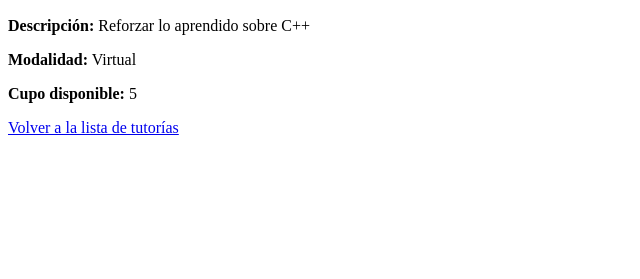
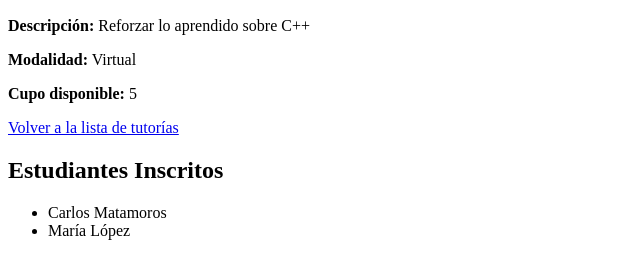
Before and after one commit to dsalazar-lectures/CI0136-I2025-final-project, a Flask app: page /tutoria/1 in a window 1280 px wide. Shown: the part 199-478 px from the top of the page, without its empty margins (0-640 px from the left). Run offline with Flask 3, Linux system fonts and the light colour scheme.

Commit message:
Visualización de estudiantes inscritos en la tutoría

```diff
--- a/app/controllers/tutoriaControllers.py
+++ b/app/controllers/tutoriaControllers.py
@@ -13,4 +13,4 @@ def getTutoriaById(id):
     if tutoria is None:
         return render_template('404.html'), 404
     else:
-        return render_template('tutoria.html', tutoria=tutoria)
+        return render_template('tutoria.html', tutoria=tutoria, estudiantes=tutoria.estudiantes_inscritos)
--- a/app/models/repoTutorias.py
+++ b/app/models/repoTutorias.py
@@ -1,5 +1,5 @@
 class Tutoria:
-    def __init__(self, id_tutoria, titulo_tutoria, id_tutor, materia, fecha, hora_inicio, descripcion, modalidad, cupo):
+    def __init__(self, id_tutoria, titulo_tutoria, id_tutor, materia, fecha, hora_inicio, descripcion, modalidad, cupo, estudiantes_inscritos=None):
         self.id = id_tutoria
         self.titulo = titulo_tutoria
         self.tutor = id_tutor
@@ -9,12 +9,21 @@ class Tutoria:
         self.descripcion = descripcion
         self.modalidad = modalidad
         self.cupo = cupo
+        self.estudiantes_inscritos = estudiantes_inscritos if estudiantes_inscritos else []
 
 class RepoTutorias:
     def __init__(self):
+
+
         self.tutorias = [
-            Tutoria(1, "Tutoria de C++", "Sergio Brenes", "Programación II", "2025-10-01", "10:00", "Reforzar lo aprendido sobre C++", "Virtual", 5),
-            Tutoria(2, "Limites", "Alejandro Pacheco", "Cálculo I", "2025-10-05", "14:00", "Reforzar lo aprendido sobre limites", "Presencial", 10),
+            Tutoria(1, "Tutoria de C++", "Sergio Brenes", "Programación II", "2025-10-01",
+                    "10:00", "Reforzar lo aprendido sobre C++", "Virtual", 5,
+                     estudiantes_inscritos=[{"id": "e1", "nombre": "Carlos Matamoros"},
+                                            {"id": "e2", "nombre": "María López"}]),
+
+            Tutoria(2, "Limites", "Alejandro Pacheco", "Cálculo I", "2025-10-05",
+                    "14:00", "Reforzar lo aprendido sobre limites", "Presencial", 10,
+                    estudiantes_inscritos=[]),
         ]
 
     def get_tutoria_by_id(self, id):
--- a/app/templates/tutoria.html
+++ b/app/templates/tutoria.html
@@ -15,5 +15,16 @@
     <p><strong>Modalidad:</strong> {{ tutoria.modalidad }}</p>
     <p><strong>Cupo disponible:</strong> {{ tutoria.cupo }}</p>
     <a href="/tutorias">Volver a la lista de tutorías</a>
+
+    <h2>Estudiantes Inscritos</h2>
+    {% if estudiantes %}
+        <ul>
+        {% for est in estudiantes %}
+            <li>{{ est.nombre }}</li>
+        {% endfor %}
+        </ul>
+    {% else %}
+        <p>No hay estudiantes inscritos.</p>
+    {% endif %}
 </body>
 </html>
```
